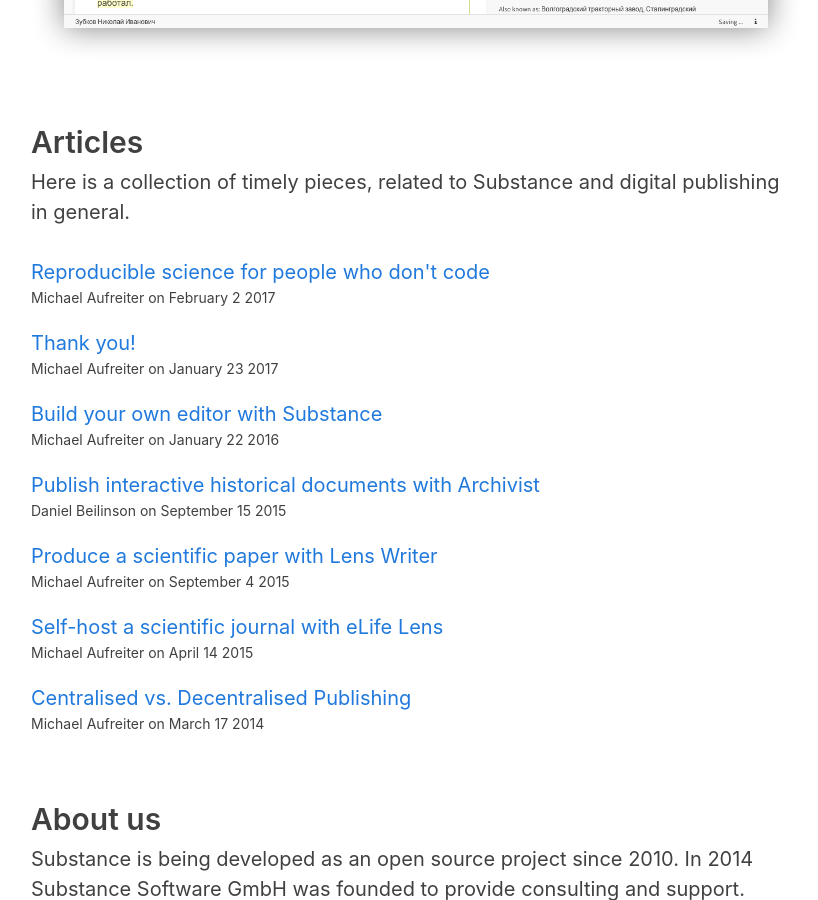
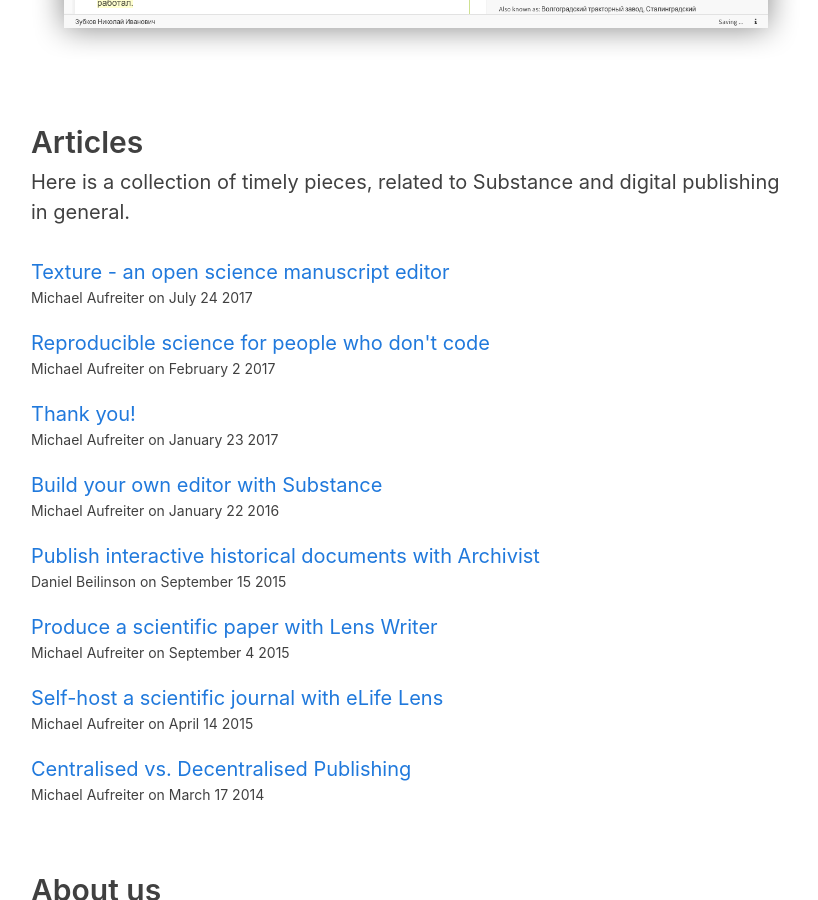
Before and after one commit to substance/substance.github.com, a Jekyll site: the page built from index.html, in a window 1280 px wide and 900 px high, scrolled down 3765 px. Shown: the whole window, without its empty margins (224-1042 px from the left). Built offline with Jekyll 4.4.1, drawn with Linux system fonts in a browser that asks for light colours.

Commit message:
Update index.html

```diff
--- a/index.html
+++ b/index.html
@@ -70,6 +70,11 @@
   <h2>Articles</h2>
   <p class="large">Here is a collection of timely pieces, related to Substance and digital publishing in general.</p>
   <div class="publications">
+
+    <div class="publication">
+      <div class="title large"><a href="https://elifesciences.org/labs/8de87c33/texture-an-open-science-manuscript-editor">Texture - an open science manuscript editor</a></div>
+      <div class="meta small">Michael Aufreiter on July 24 2017</div>
+    </div>
 
     <div class="publication">
       <div class="title large"><a href="https://medium.com/@_mql/reproducible-science-for-people-who-dont-code-5850abe806db">Reproducible science for people who don't code</a></div>
```
